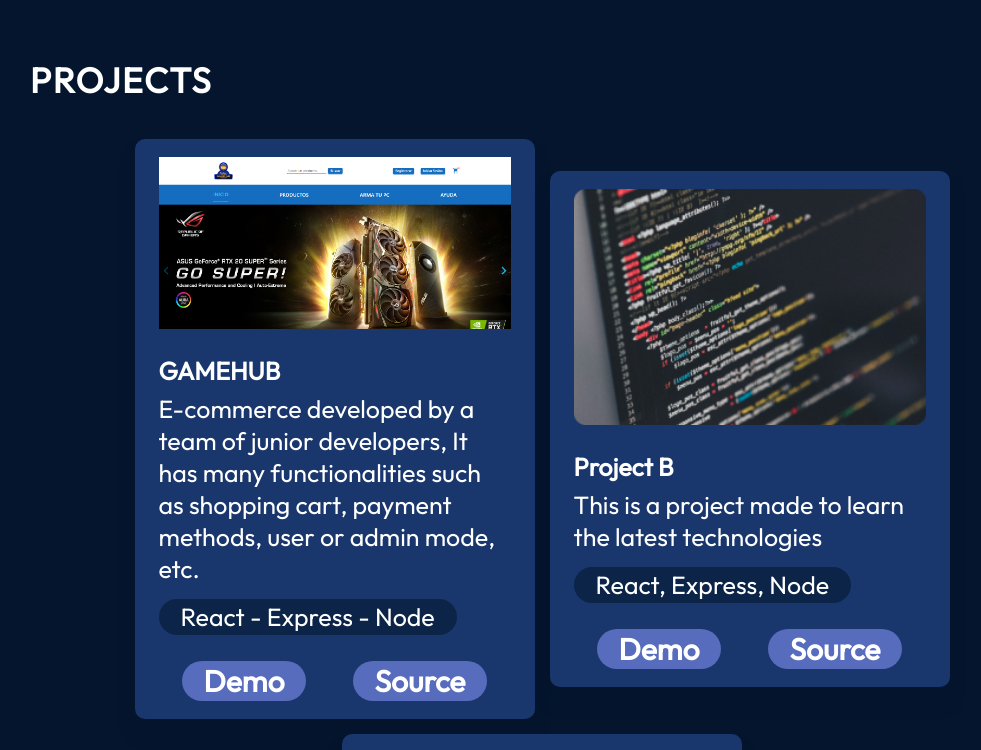
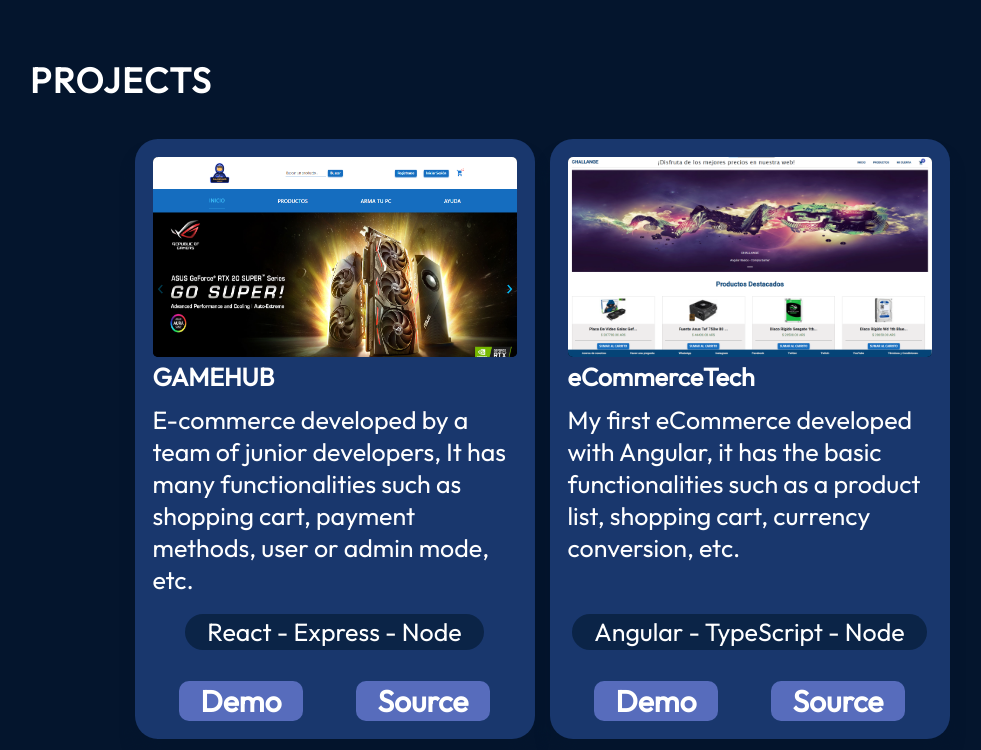
Before and after one commit to Slasari/Portfolio, a React (Vite) app: page / in a window 1280 px wide. Shown: the part 2260-3010 px from the top of the page, without its empty margins (98-1079 px from the left). Built offline with nearby package versions, Linux system fonts and the light colour scheme.

Commit message:
projects

```diff
--- a/src/components/Projects/ProjectCard.module.css
+++ b/src/components/Projects/ProjectCard.module.css
@@ -3,15 +3,20 @@
 .container{
     display: flex;
     flex-direction: column;
-    border-radius: 10px;
+    border-radius: 23px;
     background: var(--color-secondary);
     box-shadow: 0 16px 14px 0 #04152d;
-    padding: 18px 24px;
+    padding: 18px;
     max-width: 400px;
+    height: 600px;
+    justify-content: space-between;
 }
 
 .image{
-    margin-bottom: 26px;
+    height: 200px;
+    width: calc(400px - 36px);
+    border-radius: 5px;
+    background-color: black;
 }
 
 .title{
@@ -23,14 +28,14 @@
     margin-top: 6px;
     font-size: 25px;
     font-weight: 400;
+    height: 192px;
 }
 
 .skills{
     width: 100%;
     margin-top: 14px;
     display: flex;
-    flex-direction: row;
-    flex-wrap: wrap;
+    justify-content: center;
     gap: 6px;
     list-style: none;
 }
@@ -55,7 +60,7 @@
     color: var(--color-text);
     font-size: 30px;
     font-weight: 600;
-    border-radius: 100px;
+    border-radius: 10px;
     background: var(--color-primary);
     padding: 1px 22px;
 }
--- a/src/data/projects.json
+++ b/src/data/projects.json
@@ -8,12 +8,12 @@
         "source": "https://github.com/Xalivre/App-Proyecto-Grupal-"
     },
     {
-        "title": "Project B",
-        "imageSrc": "projects/project.png",
-        "description": "This is a project made to learn the latest technologies",
-        "skills": ["React, Express, Node"],
-        "demo": "https://www.example.com",
-        "source": "https://www.github.com"
+        "title": "eCommerceTech",
+        "imageSrc": "projects/eCommerceTech.png",
+        "description": "My first eCommerce developed with Angular, it has the basic functionalities such as a product list, shopping cart, currency conversion, etc.",
+        "skills": ["Angular - TypeScript - Node"],
+        "demo": "https://ecommercetech-omega.vercel.app/home",
+        "source": "https://github.com/Slasari/eCommerce-Tech"
     },
     {
         "title": "Project C",
```
Also changed, not shown: assets/projects/eCommerceTech.png (added).
